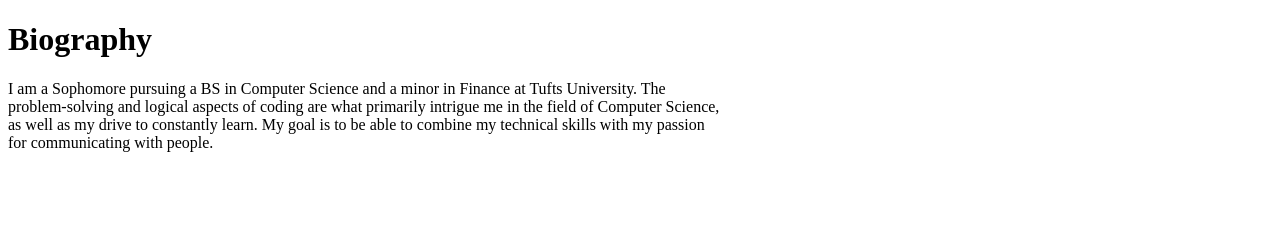
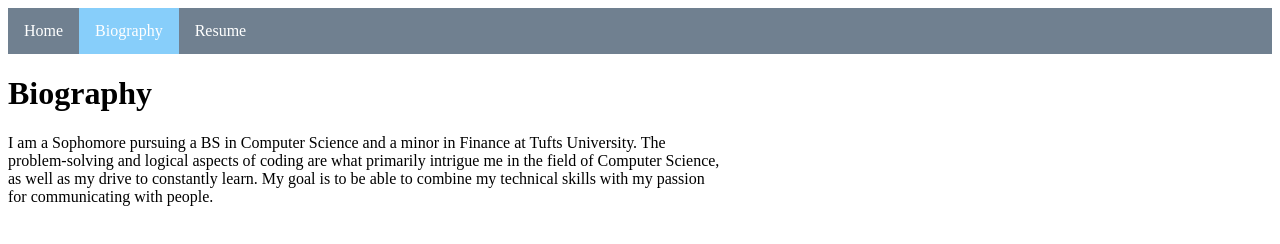
Before and after one commit to nzhang05/nzhang05.github.io, a plain HTML site: page bio.html in a window 1280 px wide. Drawn offline with Linux system fonts and the light colour scheme.

Commit message:
added nav bar

```diff
--- a/bio.html
+++ b/bio.html
@@ -4,10 +4,16 @@
     <head>
         <title>Biography</title>
         <meta charset="utf-8" />
+        <link href="homepage.css" rel="stylesheet" />
         <!-- Don't forget style sheet-->
     </head>
 
     <body>
+        <ul class = "navbar">
+                <li class = "horizontal"><a href="index.html">Home</a></li>
+                <li class = "horizontal"><a class="active" href="bio.html">Biography</a></li>
+                <li class = "horizontal"><a href="resume.html">Resume</a></li>
+        </ul>
         <h1>Biography</h1>
         <p>I am a Sophomore pursuing a BS in Computer Science and a minor in Finance at Tufts University. The<br />
             problem-solving and logical aspects of coding are what primarily intrigue me in the field of Computer Science,<br />
--- a/homepage.css
+++ b/homepage.css
@@ -1,6 +1,8 @@
+/*
 body {
     background-image: url("circuit.png");
 }
+*/
 .heading {
     text-align: center;
     font-family: "Helvetica";
@@ -9,9 +11,34 @@ body {
 }
 
 .center {
-
     display: block;
     margin-left: auto;
     margin-right: auto;
+}
+.navbar {
+    list-style-type: none;
+    margin: 0;
+    padding: 0;
+    overflow: hidden;
+    background-color: slategrey;
+}
 
+.horizontal {
+float: left;
 }
+
+li a {
+display: block;
+color: white;
+text-align: center;
+padding: 14px 16px;
+text-decoration: none;
+}
+
+li a:hover:not(.active) {
+background-color: #111;
+}
+
+.active {
+background-color: lightskyblue;
+}
```
Also changed, not shown: index.html (+5 -0 lines), resume.html (+6 -0 lines).
